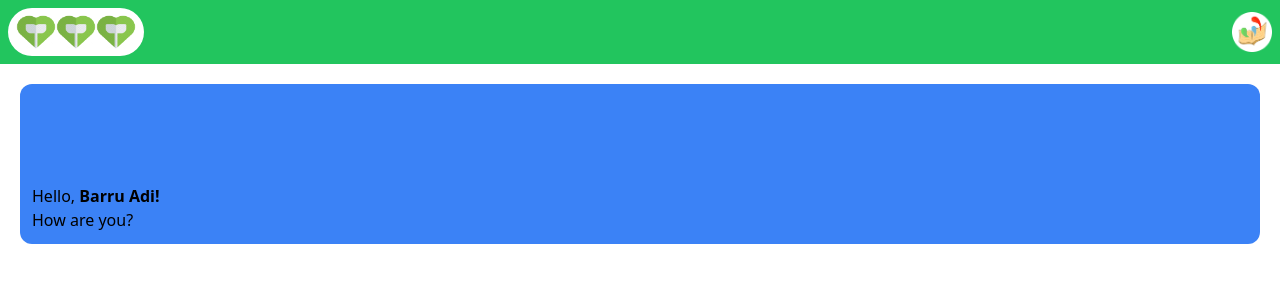
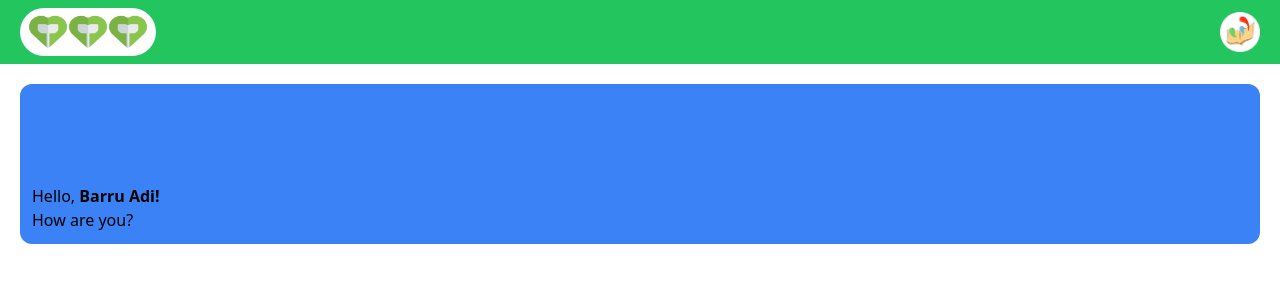
Before and after one commit to andi-frame/Hackatheuunn, a React (Vite) app: page / in a window 1280 px wide. Shown: the top 300 px of the page. Built offline with nearby package versions, Linux system fonts and the light colour scheme.

Commit message:
feat: add margin to Header logo for alignment

```diff
--- a/src/components/Header.jsx
+++ b/src/components/Header.jsx
@@ -1,12 +1,12 @@
 function Header() {
   return (
     <div className="flex justify-between content-center bg-green-500">
-      <div className="flex m-2 py-1 px-2 rounded-full bg-white">
+      <div className="flex my-2 mx-5 py-1 px-2 rounded-full bg-white">
         <img className="w-10 h-10" src="src\assets\life_token_logo.png" alt="life_token_logo" />
         <img className="w-10 h-10" src="src\assets\life_token_logo.png" alt="life_token_logo" />
         <img className="w-10 h-10" src="src\assets\life_token_logo.png" alt="life_token_logo" />
       </div>
-      <div className="flex m-2 items-center">
+      <div className="flex my-2 mx-5 items-center">
         <img className="w-10 h-10" src="src\assets\maca_logo.png" alt="maca_logo" />
       </div>
     </div>
```
